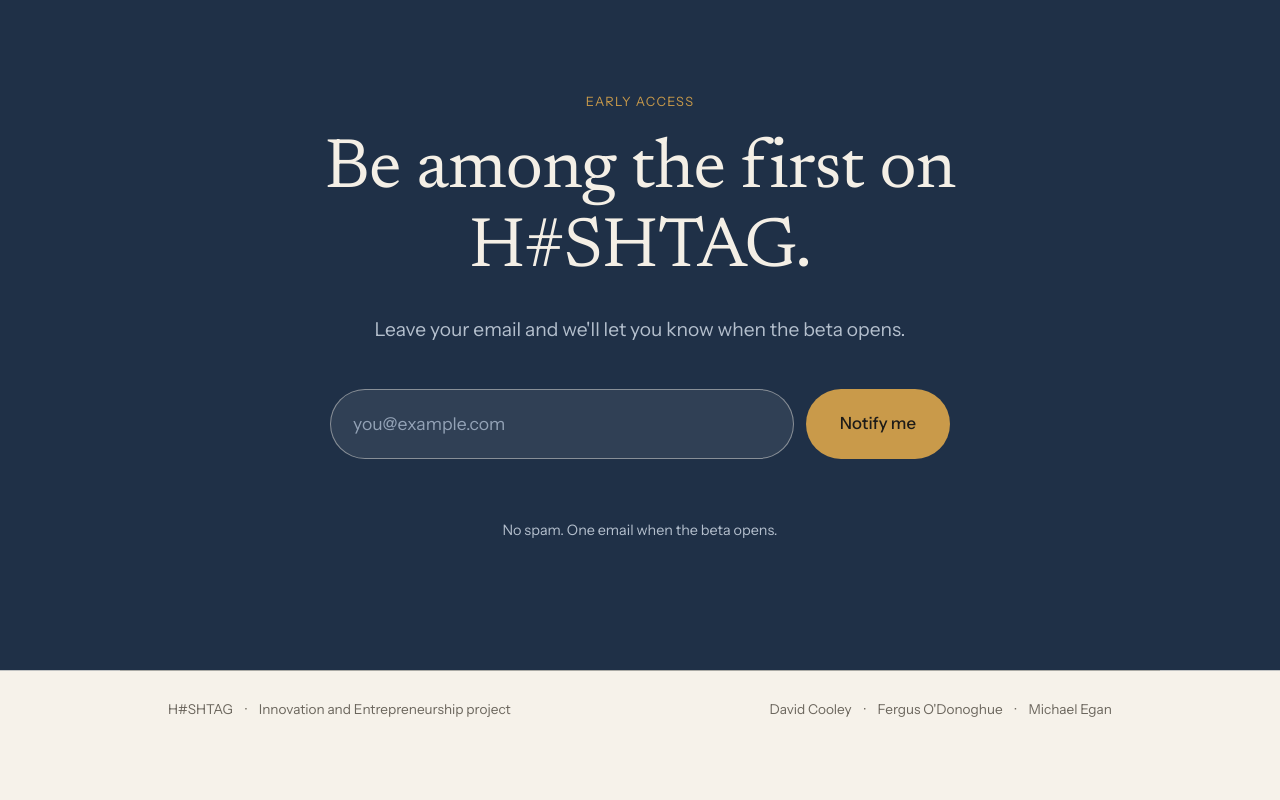
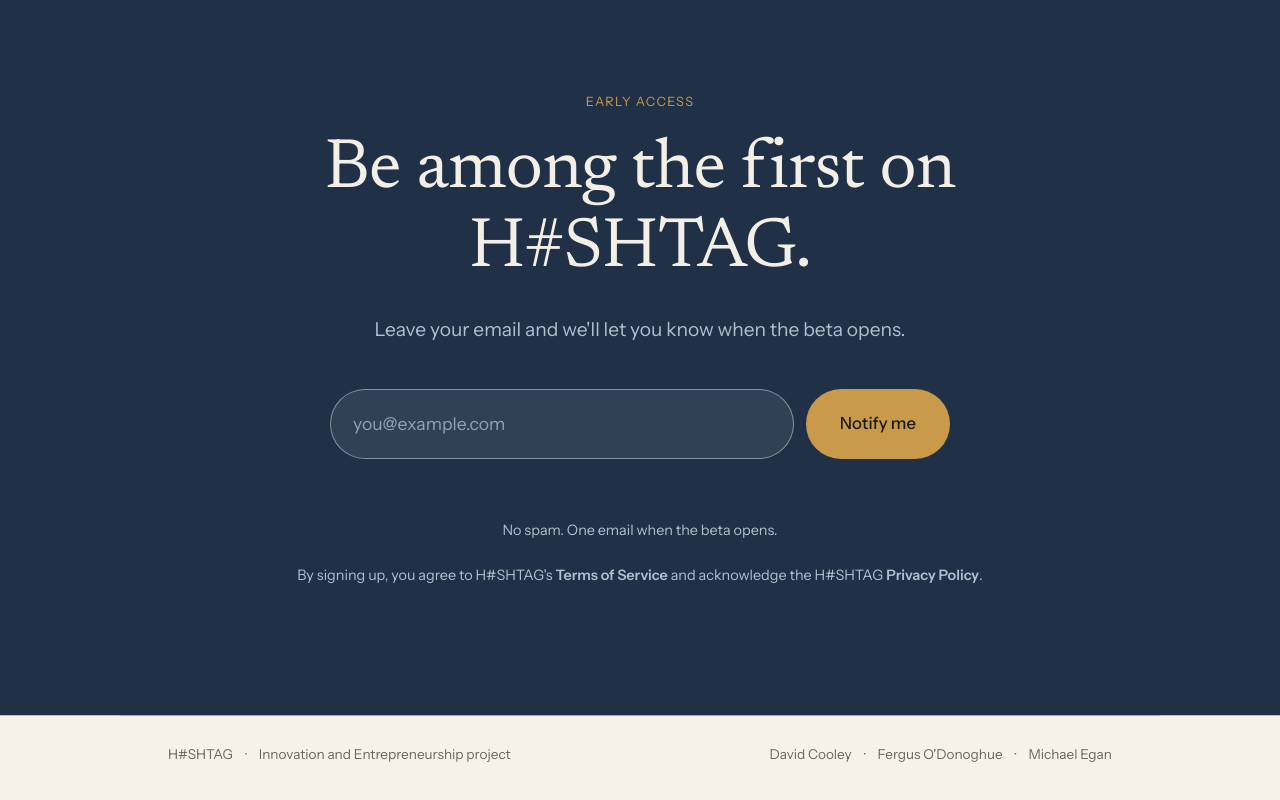
Before and after one commit to Mykkey/InnovationProjectSite, a plain HTML site: page index.html in a window 1280 px wide. Shown: the part 3532-4332 px from the top of the page. Before the commit the page ends 4293 px from the top, so only its background shows below. Drawn offline with Linux system fonts and the light colour scheme.

Commit message:
terms and privacy

```diff
--- a/index.html
+++ b/index.html
@@ -159,6 +159,8 @@
         </form>
         <p id="signup-message" class="form-message" role="status" aria-live="polite"></p>
         <p class="fine-print">No spam. One email when the beta opens.</p>
+
+        <p class="fine-print">By signing up, you agree to H#SHTAG's <b>Terms of Service</b> and acknowledge the H#SHTAG <b>Privacy Policy</b>.</p>
       </div>
     </section>
 
```
